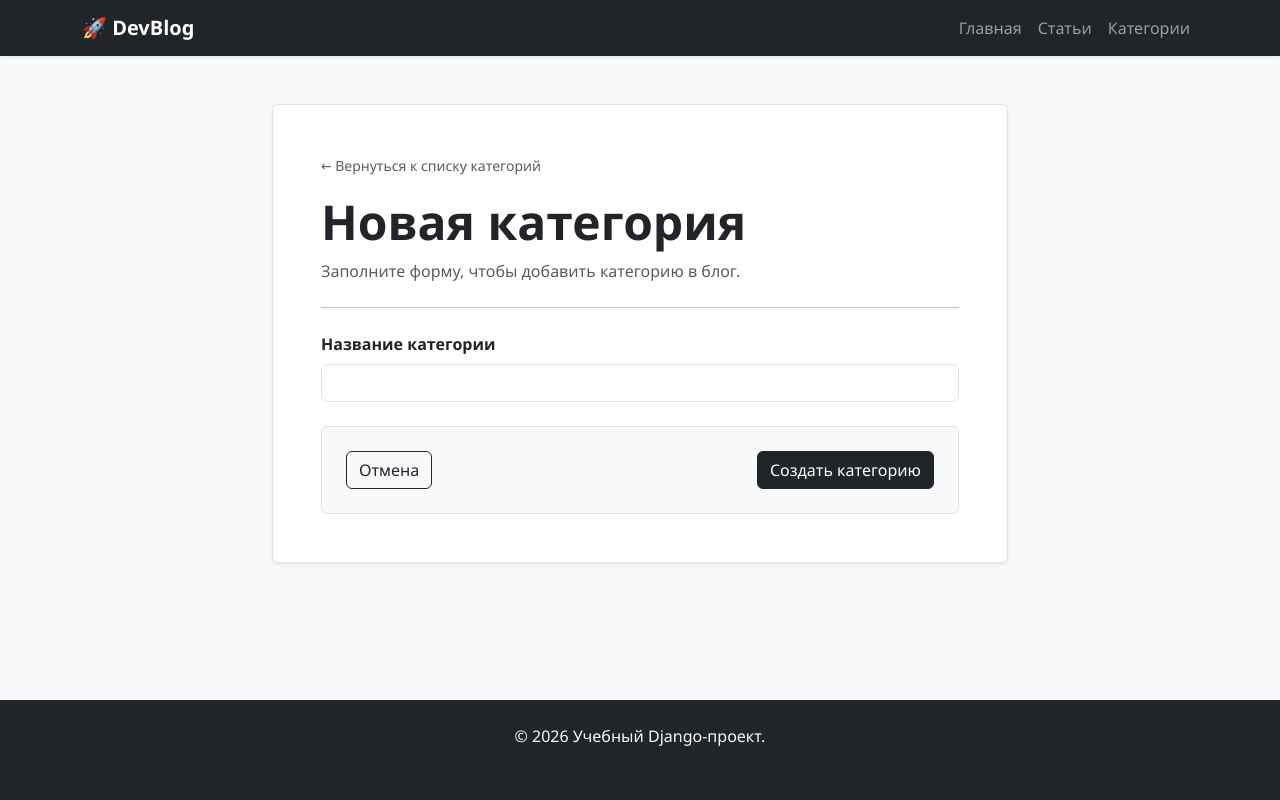
After one commit to mastakcompany/blog_project, a Django app: page /categories/create/ in a window 1280 px wide. The commit adds this page. Run offline with Django 5.2, Linux system fonts and the light colour scheme; parts of the project's set-up code (start-up, migrations or seed data) failed here and were passed over; some libraries are stand-ins or nearby versions.

Commit message:
feat: implemented category creation and article editing forms

```diff
--- a/blog_app/forms.py
+++ b/blog_app/forms.py
@@ -1,6 +1,6 @@
 from django import forms
 
-from blog_app.models import Post
+from blog_app.models import Post, Category
 
 
 class PostForm(forms.ModelForm):
@@ -44,3 +44,17 @@ class SearchForm(forms.Form):
             }
         )
     )
+
+
+class CategoryForm(forms.ModelForm):
+    class Meta:
+        model = Category
+        fields = [
+            'title'
+        ]
+        widgets = {
+            'title': forms.TextInput(attrs={'class': 'form-control'})
+        }
+        labels = {
+            'title': 'Название категории'
+        }
--- a/blog_app/urls.py
+++ b/blog_app/urls.py
@@ -9,5 +9,6 @@ urlpatterns = [
     path('posts/create/', views.post_create, name='post_create'),
     path('posts/<slug:post_slug>/', views.post_detail, name='post_detail'),
     path('categories/', views.category_list, name='category_list'),
+    path('categories/create/', views.category_create, name='category_create'),
     path('categories/<int:category_id>/', views.category_detail, name='category_detail'),
 ]
--- a/blog_app/views.py
+++ b/blog_app/views.py
@@ -2,7 +2,7 @@ from django.shortcuts import get_object_or_404, render, redirect
 
 from blog_app.models import Post, Category
 
-from blog_app.forms import PostForm, SearchForm
+from blog_app.forms import PostForm, SearchForm, CategoryForm
 
 from slugify import slugify
 
@@ -74,3 +74,17 @@ def post_create(request):
         form = PostForm()
 
     return render(request, 'blog/post_create.html', context={'form': form})
+
+
+def category_create(request):
+    if request.method == 'POST':
+        form = CategoryForm(data=request.POST)
+        if form.is_valid():
+            category = form.save(commit=False)
+            category.slug = slugify(category.title)
+            category.save()
+            return redirect('blog:category_list')
+    else:
+        form = CategoryForm()
+
+    return render(request, 'blog/category_create.html', context={'form': form})
--- a/templates/blog/categories_list.html
+++ b/templates/blog/categories_list.html
@@ -5,7 +5,10 @@
 {% block content %}
   <div class="row justify-content-center">
     <div class="col-lg-8">
-      <h1 class="mb-4 fw-bold text-dark">Каталог категорий</h1>
+      <div class="d-flex justify-content-between align-items-center mb-4">
+        <h1 class="fw-bold text-dark mb-0">Каталог категорий</h1>
+        <a href="{% url 'blog:category_create' %}" class="btn btn-dark">Создать категорию</a>
+      </div>
       <p class="text-muted mb-4">Выберите интересующую вас тему, чтобы отфильтровать статьи по категориям.</p>
 
       <div class="list-group shadow-sm">
--- /dev/null
+++ b/templates/blog/category_create.html
@@ -0,0 +1,57 @@
+{% extends "base.html" %}
+
+{% block title %}Создание категории — {{ block.super }}{% endblock %}
+
+{% block content %}
+  <div class="row justify-content-center">
+    <div class="col-lg-8">
+      <div class="bg-white p-5 rounded border shadow-sm">
+        <!-- Ссылка на возврат назад -->
+        <a href="{% url 'blog:category_list' %}" class="text-decoration-none text-muted small">&larr; Вернуться к
+          списку категорий</a>
+
+        <header class="mt-3 mb-4">
+          <h1 class="display-5 fw-bold text-dark">Новая категория</h1>
+          <p class="text-muted">Заполните форму, чтобы добавить категорию в блог.</p>
+        </header>
+
+        <hr class="my-4">
+
+        <!-- Общие ошибки формы (не привязанные к полю) -->
+        {% if form.non_field_errors %}
+          <div class="alert alert-danger border-0 shadow-sm" role="alert">
+            {{ form.non_field_errors }}
+          </div>
+        {% endif %}
+
+        <form method="post" novalidate>
+          {% csrf_token %}
+
+          {% for field in form %}
+            <div class="mb-4">
+              <label for="{{ field.id_for_label }}" class="form-label fw-bold">
+                {{ field.label }}
+              </label>
+
+              {{ field }}
+
+              {% if field.help_text %}
+                <div class="form-text">{{ field.help_text }}</div>
+              {% endif %}
+
+              {% for error in field.errors %}
+                <div class="text-danger small mt-1">{{ error }}</div>
+              {% endfor %}
+            </div>
+          {% endfor %}
+
+          <!-- Панель управления -->
+          <div class="bg-light p-4 rounded border d-flex justify-content-between align-items-center">
+            <a href="{% url 'blog:category_list' %}" class="btn btn-outline-dark">Отмена</a>
+            <button type="submit" class="btn btn-dark">Создать категорию</button>
+          </div>
+        </form>
+      </div>
+    </div>
+  </div>
+{% endblock %}
```
